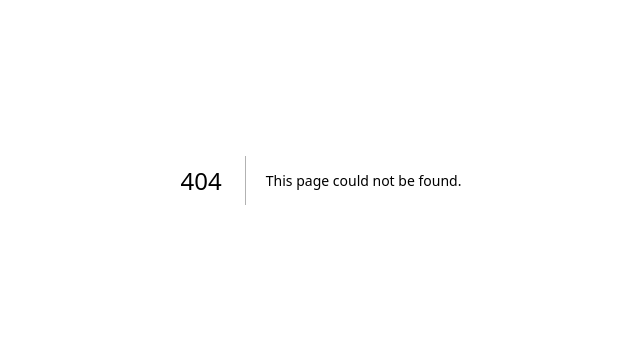
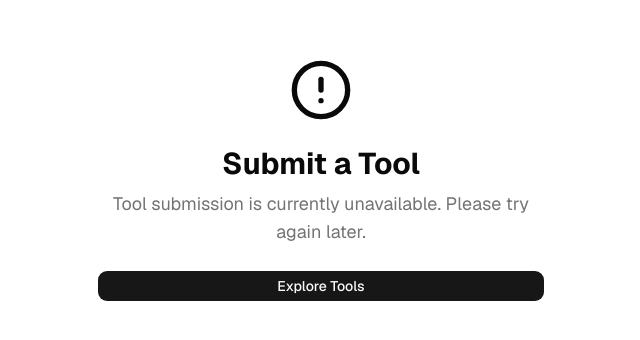
Before and after one commit to miragzamov/aitools, a Next.js app: page /submit in a window 1280 px wide. Before the commit this address had no page. Shown: the part 220-560 px from the top of the page, without its empty margins (319-959 px from the left). Built offline with nearby package versions, Linux system fonts and the light colour scheme.

Commit message:
feat: update tool submission flow and remove request page

```diff
--- a/app/page.tsx
+++ b/app/page.tsx
@@ -20,9 +20,9 @@ export default function Page() {
                 Explore Tools
               </Button>
             </Link>
-            <Link href="/request">
+            <Link href="/submit">
               <Button variant="outline" size="lg" className="px-8">
-                Request a Tool
+                Submit a Tool
               </Button>
             </Link>
           </div>
--- a/app/request/page.tsx
+++ /dev/null
@@ -1,12 +0,0 @@
-export default function Page() {
-  return (
-    <div className="flex min-h-screen flex-col items-center justify-center bg-background">
-      <h1 className="text-3xl font-bold">Request Page</h1>
-      <p className="mt-4 text-lg text-center text-muted-foreground">
-        This is where you can request new AI-powered tools to be added to our
-        platform. We value your feedback and suggestions to help us enhance our
-        offerings!
-      </p>
-    </div>
-  )
-}
--- /dev/null
+++ b/app/submit/page.tsx
@@ -0,0 +1,22 @@
+import { Button } from "@/components/ui/button"
+import Link from "next/link"
+import { AlertCircle } from "lucide-react"
+
+export default function Page() {
+  return (
+    <div className="flex min-h-screen flex-col items-center justify-center bg-background">
+      <div className="max-w-md text-center">
+        <div className="mb-6 flex justify-center">
+          <AlertCircle className="h-16 w-16" />
+        </div>
+        <h1 className="mb-2 text-3xl font-bold">Submit a Tool</h1>
+        <p className="mb-6 text-lg text-muted-foreground">
+          Tool submission is currently unavailable. Please try again later.
+        </p>
+        <Link href="/tools">
+          <Button className="w-full">Explore Tools</Button>
+        </Link>
+      </div>
+    </div>
+  )
+}
```
